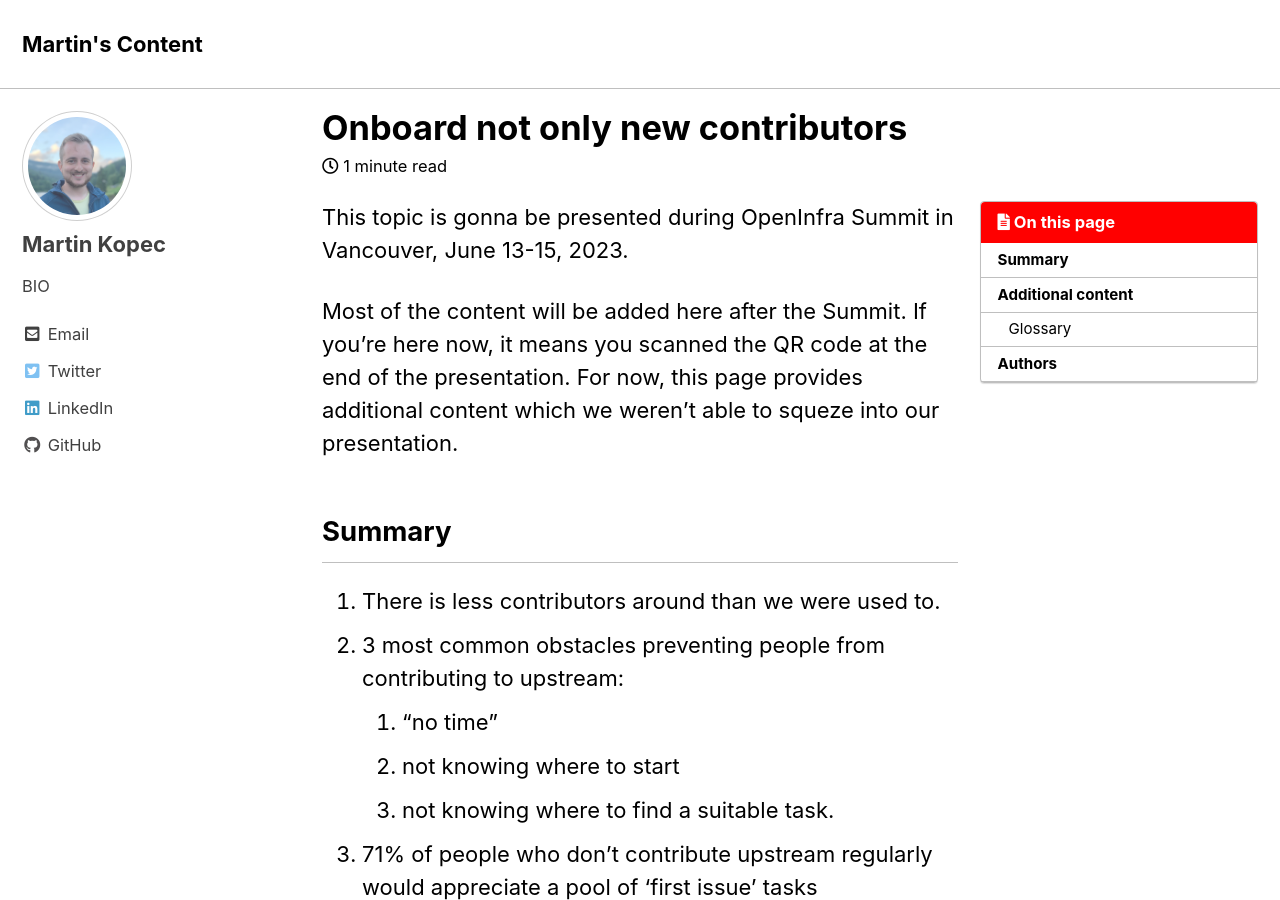
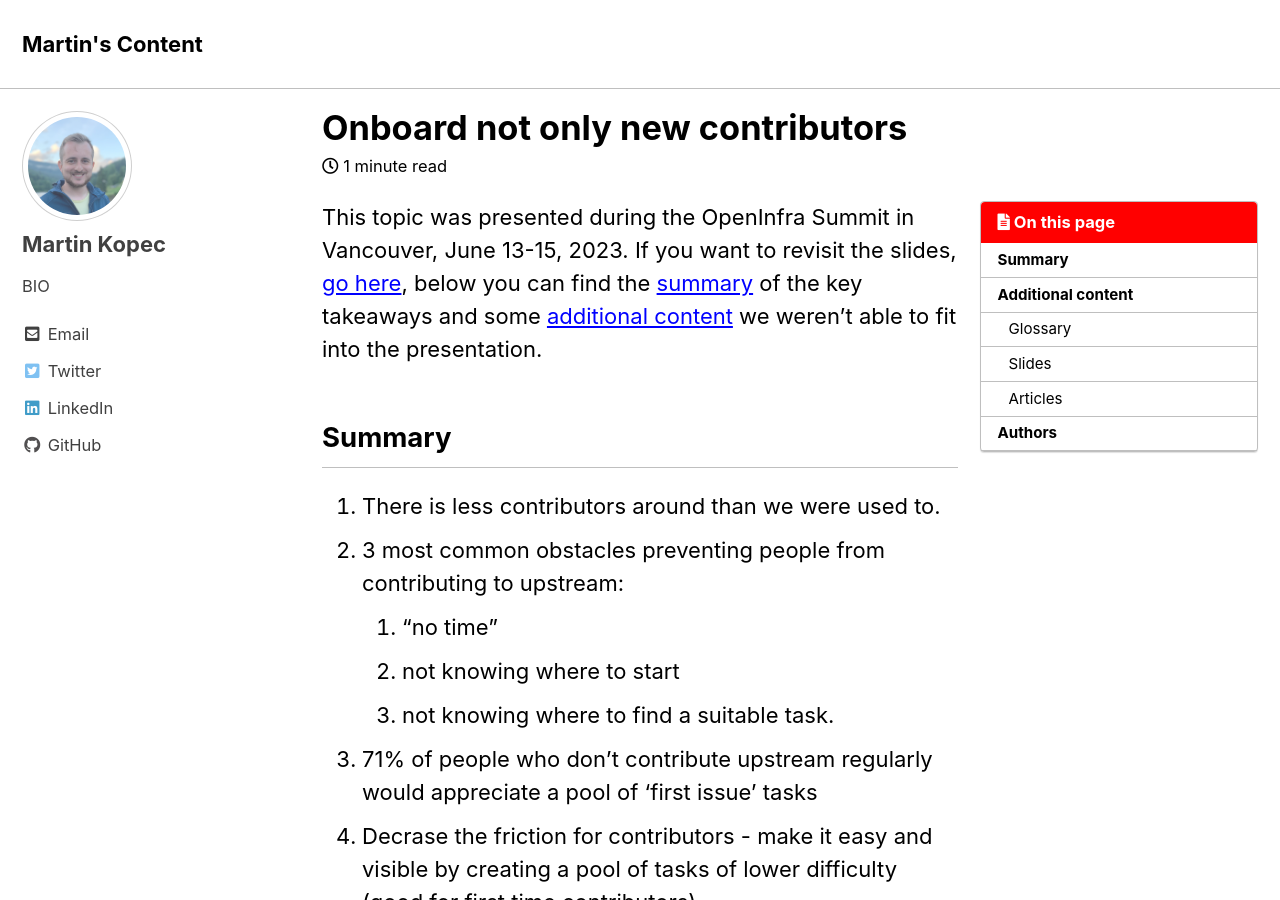
Before and after one commit to kopecmartin/kopecmartin.github.io, a Jekyll site: the page built from _posts/2023-06-09-onboard-not-only-new-contributors.md, in a window 1280 px wide and 900 px high. Built offline with Jekyll 4.4.1, drawn with Linux system fonts in a browser that asks for light colours; cached includes are drawn as plain includes; some of the changed text lies outside the part shown.

Commit message:
Update onboard not only new contrib

```diff
--- a/_posts/2023-06-09-onboard-not-only-new-contributors.md
+++ b/_posts/2023-06-09-onboard-not-only-new-contributors.md
@@ -10,9 +10,8 @@ tags:
 toc: true
 ---
 
-This topic is gonna be presented during OpenInfra Summit in Vancouver, June 13-15, 2023.
-
-Most of the content will be added here after the Summit. If you're here now, it means you scanned the QR code at the end of the presentation. For now, this page provides additional content which we weren't able to squeze into our presentation.
+This topic was presented during the OpenInfra Summit in Vancouver, June 13-15, 2023.
+If you want to revisit the slides, [go here](#slides), below you can find the [summary](#summary) of the key takeaways and some [additional content](#additional-content) we weren't able to fit into the presentation.
 
 ## Summary
 1. There is less contributors around than we were used to.
@@ -40,6 +39,13 @@ It's been proved that puttering around may help with burnout.
 ### Glossary
 - **putter around** - "To move from place to place, doing trivial, random, or aimless tasks or activities." [source](https://idioms.thefreedictionary.com/putter+around)
 
+### Slides
+[Link to the slide deck](https://github.com/kopecmartin/kopecmartin.github.io/blob/master/_posts/files/OpenInfra%20Summit%20-%20Onboard%20Not%20Only%20New%20Contributors%20(2023-06-13).pdf)
+
+### Articles
+Our articles written on this topic:
+- TBA soon
+
 ## Authors
 **Martin Kopec**
 [Email](mailto:mkopec@redhat.com)
```
